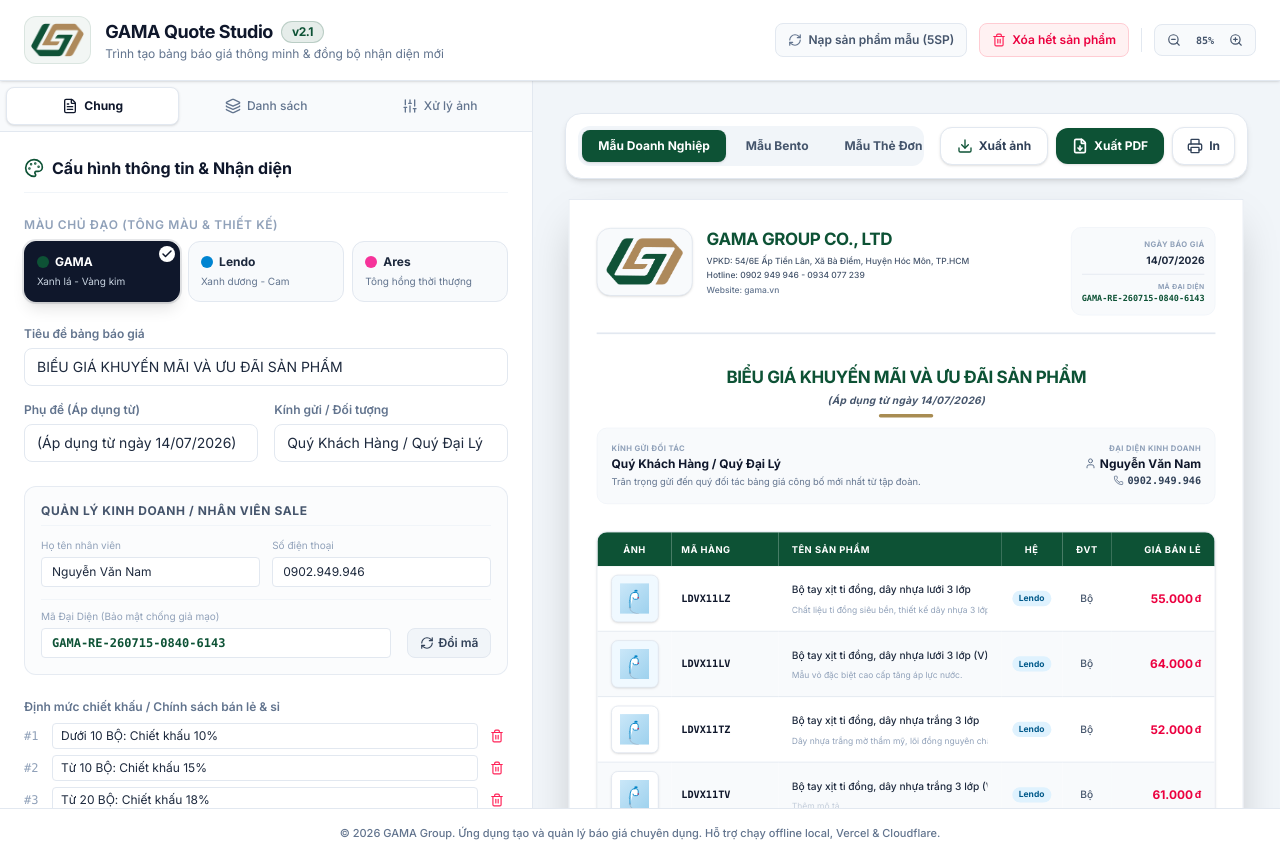
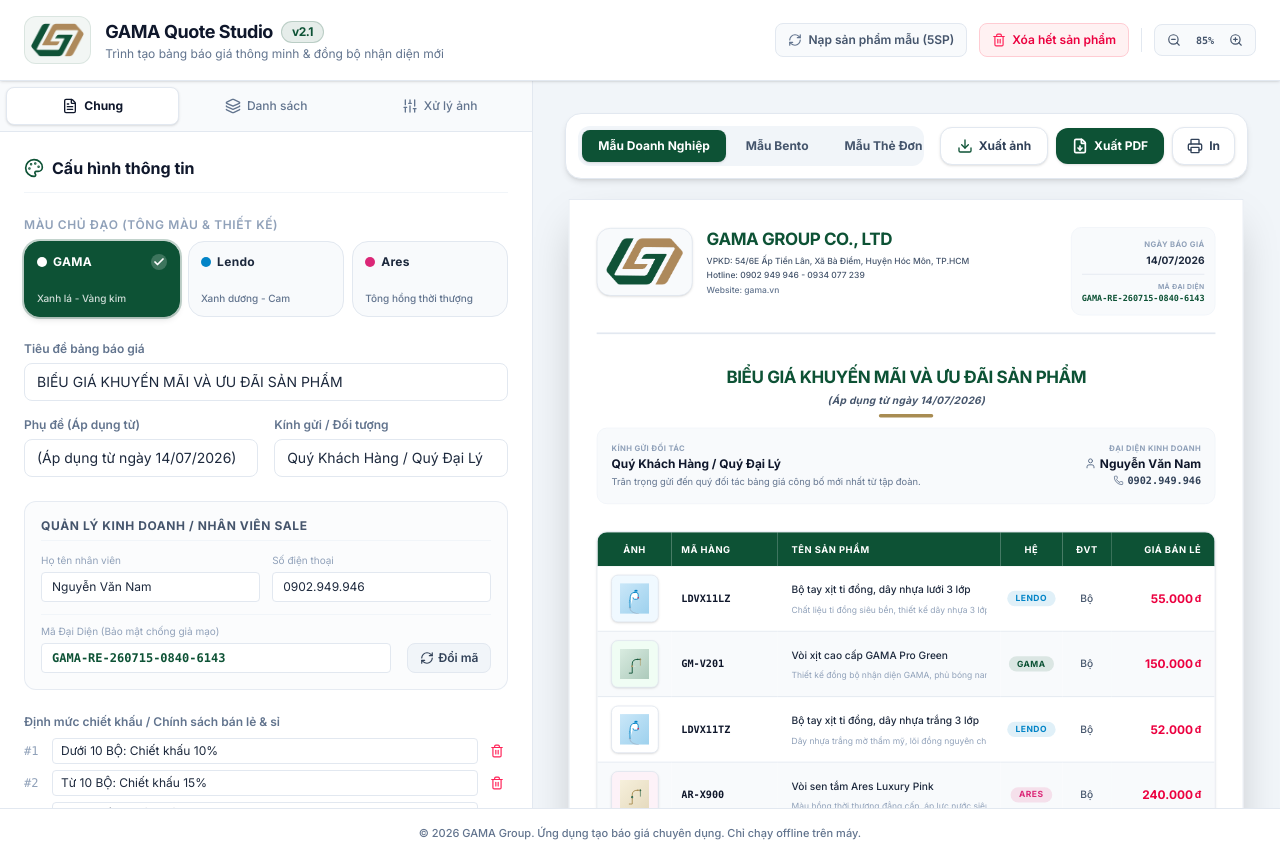
Before and after one commit to lotusk08/gama-quote-studio, a Next.js app: page / in a window 1280 px wide. Built offline with nearby package versions, Linux system fonts and the light colour scheme.

Commit message:
refactor: update product catalog, refine brand themes, and adjust configuration UI branding

```diff
--- a/app/page.tsx
+++ b/app/page.tsx
@@ -399,19 +399,19 @@
   },
   {
     id: "2",
-    productCode: "LDVX11LV",
-    productName: "Bộ tay xịt ti đồng, dây nhựa lưới 3 lớp (V)",
-    brand: "Lendo",
-    price: 64000,
+    productCode: "GM-V201",
+    productName: "Vòi xịt cao cấp GAMA Pro Green",
+    brand: "GAMA",
+    price: 150000,
     unit: "Bộ",
-    image: FIXTURE_SVGS.spray_blue,
+    image: FIXTURE_SVGS.faucet_green,
     brightness: 100,
     contrast: 100,
     saturate: 100,
     rotation: 0,
-    bgColor: "#f0f9ff",
+    bgColor: "#f0fdf4",
     padding: 10,
-    description: "Mẫu vỏ đặc biệt cao cấp tăng áp lực nước."
+    description: "Thiết kế đồng bộ nhận diện GAMA, phủ bóng nano chống bám bẩn."
   },
   {
     id: "3",
@@ -431,168 +431,35 @@
   },
   {
     id: "4",
-    productCode: "LDVX11TV",
-    productName: "Bộ tay xịt ti đồng, dây nhựa trắng 3 lớp (V)",
-    brand: "Lendo",
-    price: 61000,
+    productCode: "AR-X900",
+    productName: "Vòi sen tắm Ares Luxury Pink",
+    brand: "Ares",
+    price: 240000,
     unit: "Bộ",
-    image: FIXTURE_SVGS.spray_blue,
+    image: FIXTURE_SVGS.faucet_gold,
+    brightness: 100,
+    contrast: 100,
+    saturate: 100,
+    rotation: 0,
+    bgColor: "#fdf2f8",
+    padding: 10,
+    description: "Màu hồng thời thượng đẳng cấp, áp lực nước siêu mạnh."
+  },
+  {
+    id: "5",
+    productCode: "GM-V102",
+    productName: "Bộ dây vòi GAMA Eco Brass",
+    brand: "GAMA",
+    price: 95000,
+    unit: "Bộ",
+    image: FIXTURE_SVGS.faucet_green,
     brightness: 100,
     contrast: 100,
     saturate: 100,
     rotation: 0,
     bgColor: "#ffffff",
     padding: 10,
-  },
-  {
-    id: "5",
-    productCode: "LDVX21LZ",
-    productName: "Bộ tay xịt âm trắng mỏ xi ti đồng, dây nhựa lưới 3 lớp",
-    brand: "Lendo",
-    price: 62000,
-    unit: "Bộ",
-    image: FIXTURE_SVGS.spray_blue,
-    brightness: 100,
-    contrast: 100,
-    saturate: 100,
-    rotation: 0,
-    bgColor: "#f0f9ff",
-    padding: 10,
-  },
-  {
-    id: "6",
-    productCode: "LDVX21LV",
-    productName: "Bộ tay xịt âm trắng mỏ xi ti đồng, dây nhựa lưới 3 lớp (V)",
-    brand: "Lendo",
-    price: 71000,
-    unit: "Bộ",
-    image: FIXTURE_SVGS.spray_blue,
-    brightness: 100,
-    contrast: 100,
-    saturate: 100,
-    rotation: 0,
-    bgColor: "#f0f9ff",
-    padding: 10,
-  },
-  {
-    id: "7",
-    productCode: "LDVX21TZ",
-    productName: "Bộ tay xịt âm trắng mỏ xi ti đồng, dây nhựa trắng 3 lớp",
-    brand: "Lendo",
-    price: 59000,
-    unit: "Bộ",
-    image: FIXTURE_SVGS.spray_blue,
-    brightness: 100,
-    contrast: 100,
-    saturate: 100,
-    rotation: 0,
-    bgColor: "#ffffff",
-    padding: 10,
-  },
-  {
-    id: "8",
-    productCode: "LDVX21TV",
-    productName: "Bộ tay xịt âm trắng mỏ xi ti đồng, dây nhựa trắng 3 lớp (V)",
-    brand: "Lendo",
-    price: 68000,
-    unit: "Bộ",
-    image: FIXTURE_SVGS.spray_blue,
-    brightness: 100,
-    contrast: 100,
-    saturate: 100,
-    rotation: 0,
-    bgColor: "#ffffff",
-    padding: 10,
-  },
-  {
-    id: "9",
-    productCode: "LDVX23TV",
-    productName: "Bộ tay xịt âm mỏ ghi ti đồng, dây nhựa trắng 3 lớp",
-    brand: "Lendo",
-    price: 78000,
-    unit: "Bộ",
-    image: FIXTURE_SVGS.spray_gray,
-    brightness: 100,
-    contrast: 100,
-    saturate: 100,
-    rotation: 0,
-    bgColor: "#f1f5f9",
-    padding: 10,
-  },
-  {
-    id: "10",
-    productCode: "LDVX23TZ",
-    productName: "Bộ tay xịt âm mỏ ghi ti đồng, dây nhựa trắng 3 lớp (Z)",
-    brand: "Lendo",
-    price: 69000,
-    unit: "Bộ",
-    image: FIXTURE_SVGS.spray_gray,
-    brightness: 100,
-    contrast: 100,
-    saturate: 100,
-    rotation: 0,
-    bgColor: "#f1f5f9",
-    padding: 10,
-  },
-  {
-    id: "11",
-    productCode: "LDVX23LV",
-    productName: "Bộ tay xịt âm mỏ ghi ti đồng, dây nhựa lưới 3 lớp",
-    brand: "Lendo",
-    price: 81000,
-    unit: "Bộ",
-    image: FIXTURE_SVGS.spray_gray,
-    brightness: 100,
-    contrast: 100,
-    saturate: 100,
-    rotation: 0,
-    bgColor: "#f1f5f9",
-    padding: 10,
-  },
-  {
-    id: "12",
-    productCode: "LDVX23LZ",
-    productName: "Bộ tay xịt âm mỏ ghi ti đồng, dây nhựa lưới 3 lớp (Z)",
-    brand: "Lendo",
-    price: 72000,
-    unit: "Bộ",
-    image: FIXTURE_SVGS.spray_gray,
-    brightness: 100,
-    contrast: 100,
-    saturate: 100,
-    rotation: 0,
-    bgColor: "#f1f5f9",
-    padding: 10,
-  },
-  {
-    id: "13",
-    productCode: "LDVX22IZ",
-    productName: "Bộ tay xịt xi âm ti đồng, dây inox nhuyễn",
-    brand: "Lendo",
-    price: 90000,
-    unit: "Bộ",
-    image: FIXTURE_SVGS.faucet_gold,
-    brightness: 100,
-    contrast: 100,
-    saturate: 100,
-    rotation: 0,
-    bgColor: "#fffbeb",
-    padding: 10,
-  },
-  {
-    id: "14",
-    productCode: "LDVX22IV",
-    productName: "Bộ tay xịt xi âm ti đồng, dây inox nhuyễn (V)",
-    brand: "Lendo",
-    price: 99000,
-    unit: "Bộ",
-    image: FIXTURE_SVGS.faucet_gold,
-    brightness: 100,
-    contrast: 100,
-    saturate: 100,
-    rotation: 0,
-    bgColor: "#fffbeb",
-    padding: 10,
+    description: "Lõi đồng thau bền bỉ, tiết kiệm nước tối ưu."
   }
 ];
 
@@ -710,7 +577,7 @@
           const parsed = JSON.parse(savedGeneral);
           // Auto-migrate old default fields to the requested clean and simple GAMA info
           if (
-            parsed.companyName === "CÔNG TY TNHH TẬP ĐOÀN GAMA" ||
+            parsed.companyName === "GAMA GROUP CO., LTD" ||
             parsed.address === "ADRESS" ||
             parsed.hotline === "HOTLINE" ||
             parsed.companySlogan !== ""
@@ -914,7 +781,8 @@
           text: "text-[#0D5235]",
           accentBg: "bg-[#0D5235]/10",
           bannerBg: "from-[#0D5235] to-[#0D5235]/95",
-          priceText: "text-red-600"
+          priceText: "text-red-600",
+          onPrimaryText: "#A88C52" // Gold text on Green background
         };
       case "Lendo":
         return {
@@ -925,7 +793,8 @@
           text: "text-sky-900",
           accentBg: "bg-sky-500/10",
           bannerBg: "from-sky-800 to-sky-950",
-          priceText: "text-red-600"
+          priceText: "text-red-600",
+          onPrimaryText: "#FFF" // Clean white text on Sky Blue background
         };
       case "Ares":
         return {
@@ -936,7 +805,8 @@
           text: "text-pink-950",
           accentBg: "bg-pink-500/10",
           bannerBg: "from-pink-800 to-pink-950",
-          priceText: "text-pink-600"
+          priceText: "text-pink-600",
+          onPrimaryText: "#FFE4E6" // Soft rose text on Pink background (high readability)
         };
     }
   };
@@ -1395,7 +1265,7 @@
               <div className="space-y-6 animate-fadeIn">
                 <div className="flex items-center gap-2 border-b border-slate-100 pb-3">
                   <Palette className="w-5 h-5 text-[#0D5235]" />
-                  <h2 className="text-base font-bold text-slate-900">Cấu hình thông tin & Nhận diện</h2>
+                  <h2 className="text-base font-bold text-slate-900">Cấu hình thông tin</h2>
                 </div>
 
                 {/* Brand Theme Choice */}
@@ -1403,27 +1273,33 @@
                   <label className="block text-xs font-semibold uppercase tracking-wider text-slate-400 mb-2">Màu chủ đạo (Tông màu & Thiết kế)</label>
                   <div className="grid grid-cols-3 gap-2">
                     {[
-                      { key: "GAMA", title: "Tập Đoàn GAMA", desc: "Xanh lá - Vàng kim", color: "bg-[#0D5235]" },
-                      { key: "Lendo", title: "Lendo Brand", desc: "Xanh dương - Cam", color: "bg-sky-600" },
-                      { key: "Ares", title: "Ares Brand", desc: "Tông hồng thời thượng", color: "bg-pink-500" }
-                    ].map(b => (
+                      { key: "GAMA", title: "Tập Đoàn GAMA", desc: "Xanh lá - Vàng kim", bgSelected: "bg-[#0D5235] border-[#0D5235] text-white shadow-md ring-2 ring-[#0D5235]/25", circle: "bg-[#0D5235]" },
+                      { key: "Lendo", title: "Lendo Brand", desc: "Xanh dương - Cam", bgSelected: "bg-[#0284C7] border-[#0284C7] text-white shadow-md ring-2 ring-sky-500/25", circle: "bg-[#0284C7]" },
+                      { key: "Ares", title: "Ares Brand", desc: "Tông hồng thời thượng", bgSelected: "bg-[#DB2777] border-[#DB2777] text-white shadow-md ring-2 ring-pink-500/25", circle: "bg-[#DB2777]" }
+                    ].map(b => {
+                      const isSelected = generalInfo.brandAccent === b.key;
+                      return (
                         <button
                           key={b.key}
                           onClick={() => setGeneralInfo({ ...generalInfo, brandAccent: b.key as any })}
-                        className={`p-3 rounded-xl border text-left transition-all relative overflow-hidden ${generalInfo.brandAccent === b.key ? "border-slate-900 bg-slate-900 text-white shadow-lg ring-2 ring-slate-900/10" : "border-slate-200 bg-slate-50 hover:bg-slate-100/60"}`}
-                      >
-                        <div className="flex items-center gap-1.5 mb-1">
-                          <span className={`w-3 h-3 rounded-full ${b.color}`}></span>
-                          <span className={`font-bold text-xs ${generalInfo.brandAccent === b.key ? "text-white" : "text-slate-800"}`}>{b.key}</span>
-                        </div>
-                        <p className={`text-[10px] ${generalInfo.brandAccent === b.key ? "text-slate-300" : "text-slate-500"}`}>{b.desc}</p>
-                        {generalInfo.brandAccent === b.key && (
-                          <div className="absolute top-1 right-1 bg-white text-slate-900 p-0.5 rounded-full">
-                            <Check className="w-3 h-3 stroke-[3]" />
+                          className={`p-3 rounded-2xl border text-left transition-all relative overflow-hidden flex flex-col justify-between min-h-[76px] hover:scale-[1.02] hover:shadow-sm
+                            ${isSelected ? b.bgSelected : "border-slate-200 bg-slate-50 hover:bg-slate-100/60 text-slate-800"}`}
+                        >
+                          <div className="flex items-center justify-between w-full mb-1">
+                            <div className="flex items-center gap-1.5">
+                              <span className={`w-2.5 h-2.5 rounded-full ${isSelected ? "bg-white" : b.circle}`}></span>
+                              <span className="font-extrabold text-xs tracking-wide">{b.key}</span>
+                            </div>
+                            {isSelected && (
+                              <div className="bg-white/20 p-0.5 rounded-full shrink-0">
+                                <Check className="w-3 h-3 stroke-[3.5] text-white" />
                               </div>
                             )}
-                      </button>
-                    ))}
+                          </div>
+                          <p className={`text-[10px] font-medium leading-tight ${isSelected ? "text-white/80" : "text-slate-500"}`}>{b.desc}</p>
+                        </button>
+                      );
+                    })}
                   </div>
                 </div>
 
@@ -1557,7 +1433,7 @@
                 <div className="flex items-center justify-between border-b border-slate-100 pb-3">
                   <div className="flex items-center gap-2">
                     <Layers className="w-5 h-5 text-[#0D5235]" />
-                    <h2 className="text-base font-bold text-slate-900">Quản lý danh sách sản phẩm ({products.length})</h2>
+                    <h2 className="text-base font-bold text-slate-900">Danh sách sản phẩm ({products.length})</h2>
                   </div>
 
                   <button
@@ -1602,16 +1478,16 @@
                     </div>
                   </div>
                 ) : (
-                  <div className="space-y-2 max-h-[500px] overflow-y-auto pr-1">
+                  <div className="space-y-3">
                     {products.map((p, idx) => (
                       <div
                         key={p.id}
-                        className={`rounded-xl border transition-all overflow-hidden ${selectedProductId === p.id ? "border-[#0D5235] bg-white shadow-md ring-1 ring-[#0D5235]/10" : "border-slate-200 bg-slate-50/50 hover:bg-slate-50"}`}
+                        className={`rounded-2xl border transition-all overflow-hidden ${selectedProductId === p.id ? "border-[#0D5235] bg-white shadow-lg ring-1 ring-[#0D5235]/15" : "border-slate-200 bg-slate-50/50 hover:bg-slate-50"}`}
                       >
                         {/* HEADER: Click to toggle expansion */}
                         <div
                           onClick={() => setSelectedProductId(selectedProductId === p.id ? "" : p.id)}
-                          className="p-3.5 flex items-center gap-3.5 cursor-pointer relative select-none"
+                          className={`p-3.5 flex items-center gap-3.5 cursor-pointer relative select-none transition-all ${selectedProductId === p.id ? "bg-[#0D5235]/5" : ""}`}
                         >
                           {/* Compact thumbnail preview with color backing */}
                           <div
@@ -1674,7 +1550,7 @@
 
                         {/* ACCORDION EXPANDED FORM */}
                         {selectedProductId === p.id && (
-                          <div className="border-t border-slate-100 p-4 bg-slate-50/50 space-y-3.5 animate-fadeIn">
+                          <div className="border-t border-slate-100 p-4 space-y-3.5 animate-fadeIn bg-white">
                             <div className="grid grid-cols-2 gap-3">
                               <div>
                                 <label className="block text-[10px] font-bold text-slate-400 uppercase tracking-wider mb-1">Mã sản phẩm</label>
@@ -2080,7 +1956,7 @@
                     subtitle: "(Áp dụng từ ngày 14/07/2026)",
                     recipient: "Quý Khách Hàng / Quý Đại Lý",
                     date: "14/07/2026",
-                    companyName: "CÔNG TY TNHH TẬP ĐOÀN GAMA",
+                    companyName: "GAMA GROUP CO., LTD",
                     companySlogan: "CUNG CẤP THIẾT BỊ VỆ SINH, SƠN NƯỚC VÀ GẠCH MEN",
                     address: "VPKD: 54/6E Ấp Tiền Lân, Xã Bà Điểm, Huyện Hóc Môn, TP.HCM",
                     hotline: "Hotline: 0902 949 946 - 0934 077 239",
@@ -2345,10 +2221,13 @@
 
                               {/* Brand Label Accent */}
                               <td className="py-3 px-2 text-center">
-                                <span className={`text-[10px] font-bold px-2 py-0.5 rounded-full inline-block
-                                  ${p.brand === "GAMA" ? "bg-[#0D5235]/15 text-[#0D5235]" : ""}
-                                  ${p.brand === "Lendo" ? "bg-sky-100 text-sky-800" : ""}
-                                  ${p.brand === "Ares" ? "bg-pink-100 text-pink-800" : ""}`}>
+                                <span
+                                  className="text-[10px] font-bold px-2.5 py-0.5 rounded-full inline-block uppercase tracking-wider"
+                                  style={{
+                                    backgroundColor: hexToRgba(p.brand === "GAMA" ? "#0D5235" : p.brand === "Lendo" ? "#0284C7" : "#DB2777", 0.12),
+                                    color: p.brand === "GAMA" ? "#0D5235" : p.brand === "Lendo" ? "#0284C7" : "#DB2777"
+                                  }}
+                                >
                                   {p.brand}
                                 </span>
                               </td>
@@ -2499,7 +2378,14 @@
 
                         {/* Title and pricing */}
                         <div className="space-y-1">
-                          <p className="text-[10px] text-slate-400 font-bold uppercase tracking-wider">{p.brand}</p>
+                          <p
+                            className="text-[10px] font-extrabold uppercase tracking-wider"
+                            style={{
+                              color: p.brand === "GAMA" ? "#0D5235" : p.brand === "Lendo" ? "#0284C7" : "#DB2777"
+                            }}
+                          >
+                            {p.brand}
+                          </p>
 
                           {/* Product Name */}
                           <span className={`${isExporting ? "block" : "hidden"} print:block text-xs font-bold text-slate-800 line-clamp-2 min-h-[32px] leading-snug`}>
@@ -2555,7 +2441,7 @@
                   {/* Bento Contact Box */}
                   <div className="bg-slate-900 text-white rounded-2xl p-5 grid grid-cols-12 gap-4 items-center" style={{ backgroundColor: colors.primary }}>
                     <div className="col-span-8 space-y-1">
-                      <p className="text-xs font-bold text-[#B8954F] tracking-wider">LIÊN HỆ MUA HÀNG</p>
+                      <p className="text-xs font-bold tracking-wider" style={{ color: colors.onPrimaryText }}>LIÊN HỆ MUA HÀNG</p>
                       <h4 className="text-base font-bold">{generalInfo.recipient}</h4>
                       <p className="text-[11px] text-slate-300 leading-relaxed">Liên hệ trực tiếp đại diện kinh doanh của GAMA để nhận được mức ưu đãi tốt nhất.</p>
                     </div>
@@ -2563,7 +2449,7 @@
                     <div className="col-span-4 text-right space-y-1 border-l border-slate-700 pl-5">
                       <p className="text-xs text-slate-400">Đại diện kinh doanh</p>
                       <p className="text-sm font-bold text-white">{generalInfo.saleRepName}</p>
-                      <p className="text-sm font-bold font-mono text-[#B8954F]">{generalInfo.saleRepPhone}</p>
+                      <p className="text-sm font-bold font-mono" style={{ color: colors.onPrimaryText }}>{generalInfo.saleRepPhone}</p>
                     </div>
                   </div>
 
@@ -2613,7 +2499,8 @@
 
                       {/* Info layout */}
                       <div className="text-center space-y-4 max-w-xl mx-auto flex flex-col items-center">
-                        {/* Product Code */}
+                        {/* Product Code & Brand Badge */}
+                        <div className="flex items-center justify-center gap-2">
                           <span className={`${isExporting ? "inline-block" : "hidden"} print:inline-block text-xs bg-slate-900 text-white font-mono font-bold px-3 py-1 rounded-full uppercase tracking-widest`}>
                             {selectedProduct.productCode}
                           </span>
@@ -2625,6 +2512,16 @@
                               className="bg-slate-900 text-white font-mono font-bold px-3 py-1 rounded-full uppercase tracking-widest text-center text-xs focus:outline-none w-32 border border-slate-700 mx-auto print:hidden"
                             />
                           )}
+                          <span
+                            className="text-[10px] font-bold px-2.5 py-0.5 rounded-full uppercase tracking-wider"
+                            style={{
+                              backgroundColor: hexToRgba(selectedProduct.brand === "GAMA" ? "#0D5235" : selectedProduct.brand === "Lendo" ? "#0284C7" : "#DB2777", 0.12),
+                              color: selectedProduct.brand === "GAMA" ? "#0D5235" : selectedProduct.brand === "Lendo" ? "#0284C7" : "#DB2777"
+                            }}
+                          >
+                            {selectedProduct.brand}
+                          </span>
+                        </div>
 
                         {/* Product Name */}
                         <h2 className={`${isExporting ? "block" : "hidden"} print:block text-2xl font-black font-display tracking-tight leading-snug`} style={{ color: colors.primary }}>
@@ -2735,7 +2632,7 @@
 
       {/* FOOTER BAR */}
       <footer className="bg-white text-slate-500 text-center py-4 border-t border-slate-200 text-[11px] font-medium">
-        <p>© 2026 GAMA Group. Ứng dụng tạo và quản lý báo giá chuyên dụng. Hỗ trợ chạy offline local, Vercel & Cloudflare.</p>
+        <p>© 2026 GAMA Group. Ứng dụng tạo báo giá chuyên dụng. Chỉ chạy offline trên máy.</p>
       </footer>
 
       {/* AI Processing Modal Overlay */}
```
Lines whose indentation alone changed are shown as unchanged.
